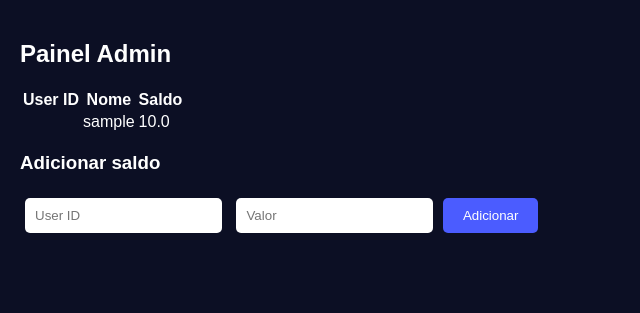
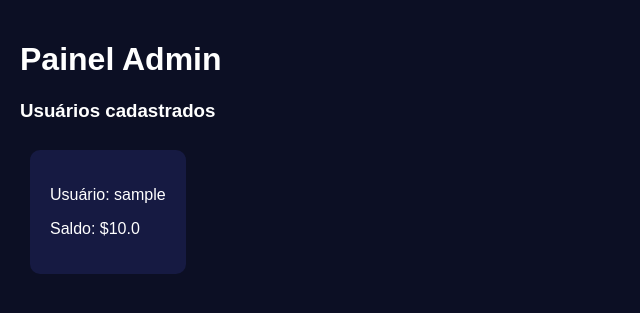
Before and after one commit to dudua9356-beep/vaultx, a Flask app: template templates/admin_panel.html in a window 1280 px wide. Shown: the part 98-411 px from the top of the page, without its empty margins (0-640 px from the left). Run offline with Flask 3, Linux system fonts and the light colour scheme; the template is opened without the code that fills it: values that come from a table or form of the project are taken from there, others are empty; tables that the repository leaves empty hold one stand-in row (values such as "Sample post").

Commit message:
Update admin_panel.html

```diff
--- a/templates/admin_panel.html
+++ b/templates/admin_panel.html
@@ -2,38 +2,20 @@
 
 {% block content %}
 
-<h2>Painel Admin</h2>
+<h1>Painel Admin</h1>
 
-<table>
+<h3>Usuários cadastrados</h3>
 
-<tr>
-<th>User ID</th>
-<th>Nome</th>
-<th>Saldo</th>
-</tr>
+{% for user in users %}
 
-{% for u in users %}
+<div class="card">
 
-<tr>
-<td>{{u.user_id}}</td>
-<td>{{u.username}}</td>
-<td>{{u.balance}}</td>
-</tr>
+<p>Usuário: {{ user.username }}</p>
+
+<p>Saldo: ${{ user.balance }}</p>
+
+</div>
 
 {% endfor %}
 
-</table>
-
-<h3>Adicionar saldo</h3>
-
-<form method="POST">
-
-<input name="user_id" placeholder="User ID">
-
-<input name="amount" placeholder="Valor">
-
-<button>Adicionar</button>
-
-</form>
-
 {% endblock %}
```
